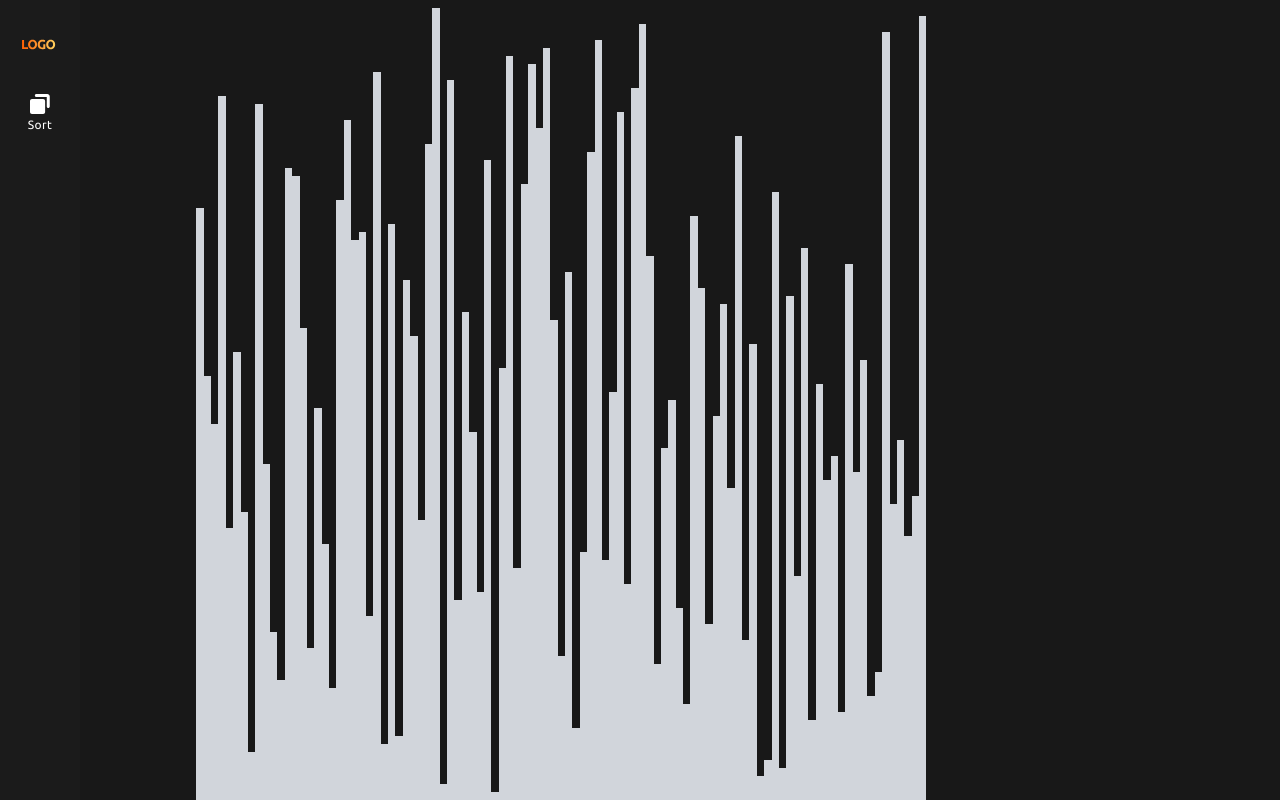
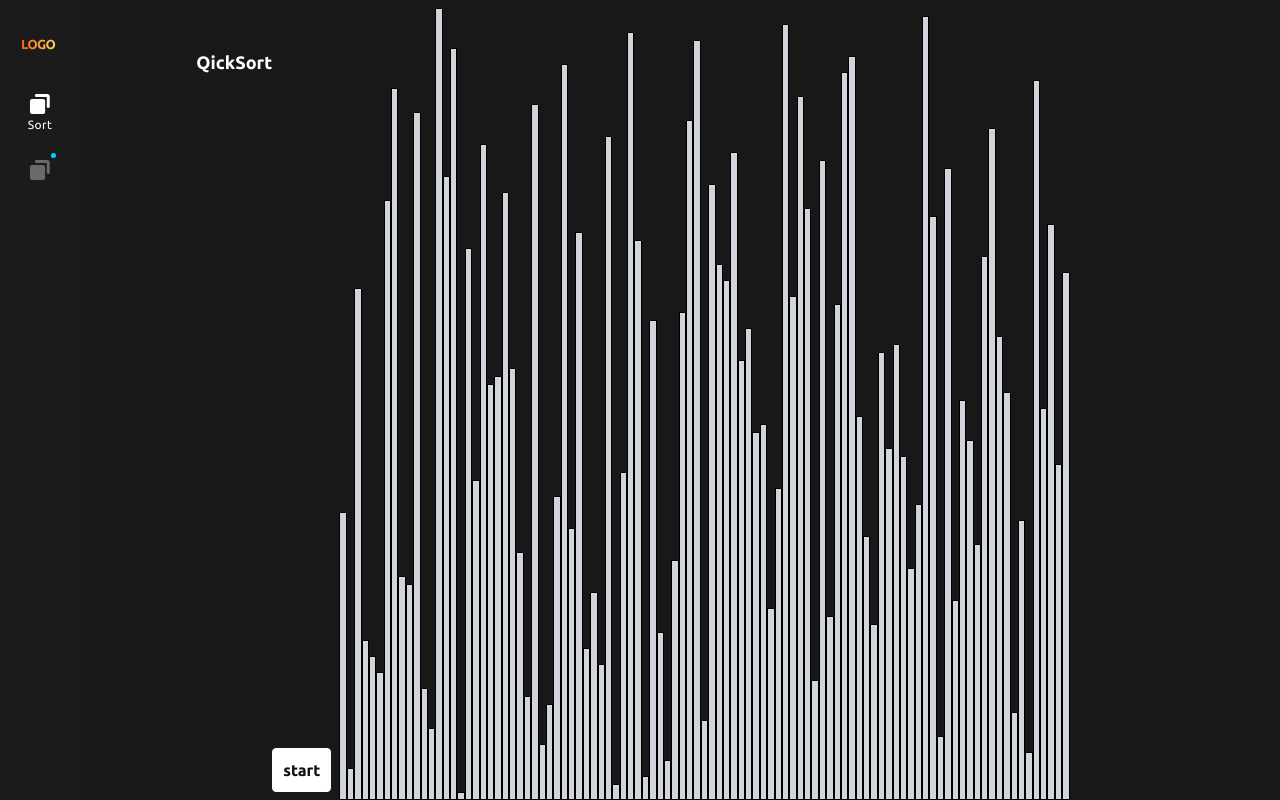
Before and after one commit to outsider987/leetCodeCrack, a React app: page /sort in a window 1280 px wide. Built offline with nearby package versions, Linux system fonts and the light colour scheme.

Commit message:
feat:dunamic update state

```diff
--- /dev/null
+++ b/src/components/Button.tsx
@@ -0,0 +1,36 @@
+import React from 'react';
+
+interface Props {
+  className?: string;
+  children?: React.ReactNode;
+  isRounded?: boolean;
+  isWhite?: boolean;
+  onClick?: () => void;
+}
+
+const Button: React.FC<Props> = ({
+  children,
+  className,
+  onClick,
+  isRounded,
+  isWhite,
+}) => {
+  const whiteClass = `bg-white
+   text-[#121212] hover:bg-[#121212] hover:text-white`;
+  const darkClass = `bg-[#121212]
+   text-white hover:bg-white hover:text-[#121212]`;
+  return (
+    <button
+      className={`flex font-bold justify-center border border-solid
+       border-white items-center
+    py-[0.8125rem] px-[0.625rem] leading-[100%] ${
+      isRounded ? 'rounded-full' : 'rounded'
+    } ${isWhite ? whiteClass : darkClass} ${className}`}
+      onClick={onClick}
+    >
+      {children}
+    </button>
+  );
+};
+Button.defaultProps = {isRounded: false, isWhite: true};
+export default Button;
--- a/src/components/SortBox.tsx
+++ b/src/components/SortBox.tsx
@@ -1,4 +1,4 @@
-import React, { useEffect, useState } from 'react';
+import React, {  useState } from 'react';
 
 interface Props {
   height: number,
@@ -8,7 +8,7 @@ interface Props {
 const SortBox: React.FC<Props> = ({ height ,width}) => {
   return (
     <div
-      className="border-black border-2 bg-gray-300"
+      className="border-black border border-solid bg-gray-300"
       style={{ height: `${height}vh`,width:`${width}vw` }}
     ></div>
   );
--- a/src/router/index.tsx
+++ b/src/router/index.tsx
@@ -23,6 +23,13 @@ const routes = [
         icon: 'template',
         isShow: true,
         text: 'Sort',
+      },
+      {
+        path: '/js',
+        element: lazyLoad(React.lazy(() => import('~/views/Home/Js'))),
+        icon: 'template',
+        isShow: true,
+        text: 'JS',
       }
     ],
   },
--- /dev/null
+++ b/src/views/Home/Js/index.tsx
@@ -0,0 +1,64 @@
+import React, { useEffect, useState } from 'react';
+import Button from '~/components/Button';
+import SortBox from '~/components/SortBox';
+
+export interface BoxState {
+  sort_index: number;
+  value: number;
+}
+
+const Js = () => {
+  const [randomArray, setRandomArray] = useState<[]>([]);
+  const onStart = () => {
+    // setRandomArray(quickSort(randomArray));
+    quickSort(randomArray)
+    console.log(randomArray);
+  };
+  const getRandomNoDuplicateArray = (maxValue: number) => {
+    let result: any = [];
+    while (result.length < maxValue) {
+      const randomValu = Math.floor(Math.random() * maxValue) + 1;
+      if (result.indexOf(randomValu) === -1) result.push(randomValu);
+    }
+    return result;
+  };
+  useEffect(() => {
+    setRandomArray(getRandomNoDuplicateArray(99));
+  }, []);
+
+  const quickSort = (array: [], length = array.length - 1, start = 0):any => {
+    if (array.length < 2) return array; // base case
+
+    let left: [] = [];
+    let right: [] = [];
+    let pivot = array[length];
+
+    while (start < length) {
+      if (array[start] < pivot) {
+        left.push(array[start]);
+      } else {
+        right.push(array[start]);
+      }
+
+      start++;
+    }
+    setTimeout(async ()=>{
+        setRandomArray(replaceOrignalPartArray(start,[...quickSort(left), pivot, ...quickSort(right)] as []))
+    },1000)
+    setRandomArray(replaceOrignalPartArray(start,[...quickSort(left), pivot, ...quickSort(right)] as []))
+    // setRandomArray([...quickSort(left), pivot, ...quickSort(right)] as any);
+    return [...quickSort(left), pivot, ...quickSort(right)] ;
+  };
+  const replaceOrignalPartArray = (start:number,chandArray:[]):[]=>{
+    console.log(`start:${start},${randomArray.slice(start,chandArray.length-1,...chandArray )}`);
+    console.log(chandArray);
+    return chandArray
+  }
+
+  return (
+    <div className="flex flex-row">
+      <div>JS</div>
+    </div>
+  );
+};
+export default Js;
--- a/src/views/Home/Sort/index.tsx
+++ b/src/views/Home/Sort/index.tsx
@@ -1,29 +1,85 @@
-import React, { useEffect, useState } from 'react';
+import React, { useEffect, useState, useRef, useCallback } from 'react';
+import Button from '~/components/Button';
 import SortBox from '~/components/SortBox';
 
+export interface BoxState {
+  sort_index: number;
+  value: number;
+}
+
 const Sort = () => {
-  let randomArray: any[] = [];
+  const refArray = useRef<number[]>(getRandomNoDuplicateArray(99));
+  const [tempArray, setTempArray] = useState(refArray.current);
+  const onStart = async () => {
+    await quickSort(refArray.current);
+  };
 
-  const getRandomNoDuplicateArray = (maxValue: number) => {
-    let result: number[] = [];
-    while (result.length < maxValue) {
-      const randomValu = Math.floor(Math.random() * maxValue) + 1;
-      if (result.indexOf(randomValu) === -1) result.push(randomValu);
+  const quickSort = async (
+    array: number[],
+    length = array.length - 1,
+    start = 0
+  ): Promise<number[]> => {
+    if (array.length < 2) return array; // base case
+
+    let left: number[] = [];
+    let right: number[] = [];
+    let pivot = array[length];
+
+    while (start < length) {
+      if (array[start] < pivot) {
+        await left.push(array[start]);
+      } else {
+        await right.push(array[start]);
+      }
+
+      await start++;
     }
-    return result
+    refArray.current = await replaceOrignalPartArray(refArray.current, start, [
+      ...left,
+      pivot,
+      ...right,
+    ] as []);
+    setTempArray(refArray.current);
+    await sleep(100);
+
+    return [...(await quickSort(left)), pivot, ...(await quickSort(right))];
   };
-  randomArray = getRandomNoDuplicateArray(99);
+  const replaceOrignalPartArray = (
+    orgArray: number[],
+    start: number,
+    chandArray: []
+  ): number[] => {
+    const temp = new Array(...orgArray);
+    temp.splice(0, chandArray.length, ...chandArray) as [];
 
-
-
-
+    return temp;
+  };
 
   return (
-    <div className='flex flex-row items-end max-h-[94vh]'>
-      {randomArray.map((item, index) => (
-        <SortBox height={item} width={2} />
-      ))}
+    <div className="flex flex-row">
+      <span className=" font-bold text-lg text-white">QickSort</span>
+      <div className="w-full flex items-end mr-2 mb-2">
+        <Button onClick={onStart}> start</Button>
+      </div>
+
+      <div className="flex w-full flex-row items-end max-h-[94vh]">
+        {tempArray.map((item, index) => (
+          <SortBox key={index} height={item} width={2} />
+        ))}
+      </div>
     </div>
   );
 };
 export default Sort;
+
+async function sleep(ms: number) {
+  return new Promise((r) => setTimeout(r, ms));
+}
+function getRandomNoDuplicateArray(maxValue: number): number[] {
+  let result: any = [];
+  while (result.length < maxValue) {
+    const randomValu = Math.floor(Math.random() * maxValue) + 1;
+    if (result.indexOf(randomValu) === -1) result.push(randomValu);
+  }
+  return result;
+}
```
